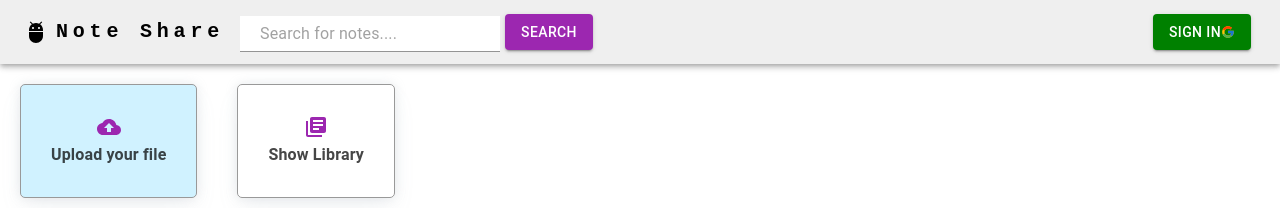
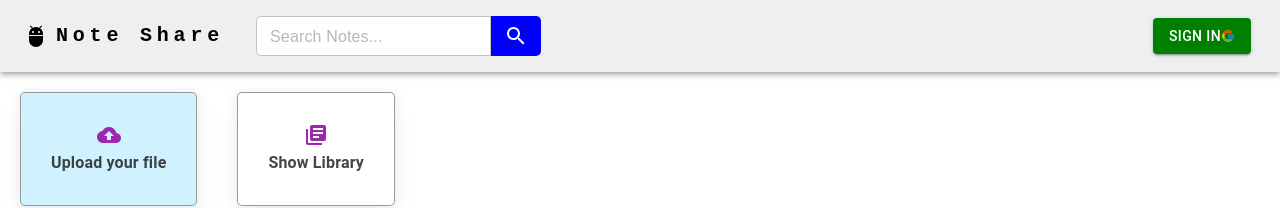
Before and after one commit to coder135792468/note-share-v2, a Next.js app: page /dashboard in a window 1280 px wide. Shown: the top 208 px of the page. Built offline with nearby package versions, Linux system fonts and the light colour scheme; no server answers.

Commit message:
search bar design changes

```diff
--- a/app/Header.tsx
+++ b/app/Header.tsx
@@ -1,38 +1,26 @@
 "use client";
-import React, { useState } from "react";
+import React from "react";
 import LoginButton from "./LoginButton";
 import {
   AppBar,
   Toolbar,
   Typography,
-  Button,
-  Input,
   Box,
   Container,
   IconButton,
   Menu,
-  MenuItem,
-  Tooltip,
-  Avatar,
 } from "@mui/material";
-import Link from "next/link";
-import MenuIcon from "@mui/icons-material/Menu";
+import LinearScaleIcon from "@mui/icons-material/LinearScale";
 import AdbIcon from "@mui/icons-material/Adb";
+import { NoteSearchBar } from "./components/NoteSearchBar";
 
 const Header = ({ showSearch = true }: any) => {
-  const [text, setText] = useState(null);
   const [anchorElNav, setAnchorElNav] = React.useState<null | HTMLElement>(
-    null
-  );
-  const [anchorElUser, setAnchorElUser] = React.useState<null | HTMLElement>(
     null
   );
 
   const handleOpenNavMenu = (event: React.MouseEvent<HTMLElement>) => {
     setAnchorElNav(event.currentTarget);
-  };
-  const handleOpenUserMenu = (event: React.MouseEvent<HTMLElement>) => {
-    setAnchorElUser(event.currentTarget);
   };
 
   const handleCloseNavMenu = () => {
@@ -75,56 +63,20 @@ const Header = ({ showSearch = true }: any) => {
                 onClick={handleOpenNavMenu}
                 color="inherit"
               >
-                <MenuIcon />
+                <LinearScaleIcon />
               </IconButton>
             )}
             <Menu
               id="menu-appbar"
               anchorEl={anchorElNav}
-              anchorOrigin={{
-                vertical: "bottom",
-                horizontal: "left",
-              }}
               keepMounted
-              transformOrigin={{
-                vertical: "top",
-                horizontal: "left",
-              }}
               open={Boolean(anchorElNav)}
               onClose={handleCloseNavMenu}
               sx={{
                 display: { xs: "block", md: "none" },
               }}
             >
-              <Box sx={{ padding: "10px" }}>
-                <Input
-                  placeholder="Search for notes...."
-                  type="search"
-                  value={text}
-                  onChange={(e: any) => setText(e.target.value)}
-                  sx={{
-                    background: "#fff",
-                    padding: "2px 20px",
-                    marginRight: "5px",
-                    position: "relative",
-                    top: "2px",
-                    width: {
-                      xs: "60%",
-                      sm: "auto",
-                    },
-                  }}
-                />
-                <Link
-                  href={{
-                    pathname: "/search",
-                    query: text ? { search: text } : null,
-                  }}
-                >
-                  <Button variant="contained" color="secondary">
-                    Search
-                  </Button>
-                </Link>
-              </Box>
+              <NoteSearchBar />
             </Menu>
           </Box>
           <AdbIcon sx={{ display: { xs: "flex", md: "none" }, mr: 1 }} />
@@ -147,37 +99,7 @@ const Header = ({ showSearch = true }: any) => {
             Note Share
           </Typography>
           <Box sx={{ flexGrow: 1, display: { xs: "none", md: "flex" } }}>
-            {showSearch && (
-              <Input
-                placeholder="Search for notes...."
-                type="search"
-                value={text}
-                onChange={(e: any) => setText(e.target.value)}
-                sx={{
-                  background: "#fff",
-                  padding: "2px 20px",
-                  marginRight: "5px",
-                  position: "relative",
-                  top: "2px",
-                  width: {
-                    xs: "60%",
-                    sm: "auto",
-                  },
-                }}
-              />
-            )}
-            {showSearch && (
-              <Link
-                href={{
-                  pathname: "/search",
-                  query: text ? { search: text } : null,
-                }}
-              >
-                <Button variant="contained" color="secondary">
-                  Search
-                </Button>
-              </Link>
-            )}
+            {showSearch && <NoteSearchBar />}
           </Box>
           <LoginButton />
         </Toolbar>
--- a/app/LoginButton.tsx
+++ b/app/LoginButton.tsx
@@ -4,7 +4,6 @@ import {
   Box,
   Button,
   Divider,
-  IconButton,
   Menu,
   MenuItem,
   Tooltip,
@@ -13,6 +12,7 @@ import { signIn, signOut, useSession } from "next-auth/react";
 import Link from "next/link";
 import React, { useState } from "react";
 import { FcGoogle } from "react-icons/fc";
+import MoreVertIcon from "@mui/icons-material/MoreVert";
 
 const LoginButton = () => {
   const { data: session } = useSession();
@@ -31,7 +31,7 @@ const LoginButton = () => {
       {session?.user ? (
         <>
           <Tooltip title="Account settings">
-            <IconButton
+            <Button
               onClick={handleClick}
               size="small"
               sx={{ ml: 2 }}
@@ -43,7 +43,8 @@ const LoginButton = () => {
               <Avatar src={session.user.image} sx={{ width: 32, height: 32 }}>
                 M
               </Avatar>
-            </IconButton>
+              <MoreVertIcon />
+            </Button>
           </Tooltip>
 
           <Menu
--- a/app/components/NoteSearchBar.tsx
+++ b/app/components/NoteSearchBar.tsx
@@ -1,35 +1,32 @@
 "use client";
-import {
-  Box,
-  Button,
-  InputAdornment,
-  OutlinedInput,
-  SvgIcon,
-} from "@mui/material";
+import { Box, OutlinedInput } from "@mui/material";
 import SearchIcon from "@mui/icons-material/Search";
-import ArrowForwardIosIcon from "@mui/icons-material/ArrowForwardIos";
 import { useState } from "react";
 import Link from "next/link";
+import { useRouter } from "next/navigation";
 
 export const NoteSearchBar = () => {
   const [text, setText] = useState(null);
+  const router = useRouter();
   return (
+    <form
+      onSubmit={(e) => {
+        e.preventDefault();
+        router.push(`/search${text ? "?search=" + text : ""}`, {
+          scroll: true,
+        });
+      }}
+      style={{ width: "100%" }}
+    >
       <Box
         sx={{
-        margin: {
-          xs: "0 7%",
-          sm: "0 1%",
-        },
           p: 2,
           width: {
-          xs: "80%",
+            xs: "100vw",
             md: "40%",
           },
           display: "flex",
-        justifyContent: {
-          xs: "center",
-          sm: "flex-start",
-        },
+          justifyContent: "flex-start",
           alignItems: "center",
         }}
       >
@@ -38,25 +35,41 @@ export const NoteSearchBar = () => {
           placeholder="Search Notes..."
           value={text}
           onChange={(e: any) => setText(e.target.value)}
-        startAdornment={
-          <InputAdornment position="start">
-            <SvgIcon color="action" fontSize="small">
-              <SearchIcon />
-            </SvgIcon>
-          </InputAdornment>
-        }
-        sx={{ maxWidth: 500, height: "40px" }}
+          sx={{
+            maxWidth: 500,
+            height: "40px",
+            background: "white",
+            color: "#555",
+            fontFamily: "sans-serif",
+            borderRadius: "5px 0 0 5px",
+          }}
         />
         <Link
           href={{
             pathname: "/search",
-          query: text ? { search: text } : null,
+            query: text ? { search: text } : {},
           }}
         >
-        <Button color="primary" variant="contained" sx={{ marginLeft: "3px" }}>
-          <ArrowForwardIosIcon />
-        </Button>
+          <Box
+            sx={{
+              height: "40px",
+              background: "blue",
+              width: "50px",
+              borderRadius: "0 5px 5px 0",
+              display: "flex",
+              justifyContent: "center",
+              alignItems: "center",
+              transition: "0.2s ease-in-out",
+              color: "#fff",
+              "&:hover": {
+                opacity: 0.7,
+              },
+            }}
+          >
+            <SearchIcon />
+          </Box>
         </Link>
       </Box>
+    </form>
   );
 };
--- a/app/search/page.tsx
+++ b/app/search/page.tsx
@@ -25,6 +25,7 @@ export default async function Search({ searchParams: { search } }: any) {
             textAlign: "center",
             fontFamily: "sans-serif",
             fontWeight: "700",
+            margin: "10px 0 70px 0",
           }}
         >
           Search Result for "{search}"
--- a/app/shared/NoteCard.tsx
+++ b/app/shared/NoteCard.tsx
@@ -1,16 +1,14 @@
 "use client";
-import React, { useEffect, useState } from "react";
 import Box from "@mui/material/Box";
 import Card from "@mui/material/Card";
 import CardContent from "@mui/material/CardContent";
 import Typography from "@mui/material/Typography";
-import Button from "@mui/material/Button";
-import Link from "next/link";
 import axios from "axios";
 import DeleteSharpIcon from "@mui/icons-material/DeleteSharp";
 import { useSession } from "next-auth/react";
 import { PAGE_SIZE } from "../../assets/contants/contant";
 import { IconButton, Tooltip } from "@mui/material";
+import { useRouter } from "next/navigation";
 
 const getAllNotes = async (ownerId: string = "") => {
   const res = await axios.get(
@@ -20,6 +18,8 @@ const getAllNotes = async (ownerId: string = "") => {
 };
 export const NoteCard = (props: any) => {
   const { note, isLibrary = false } = props;
+  const router = useRouter();
+
   const { data: session }: any = useSession();
 
   if (session === undefined) return null;
@@ -51,7 +51,23 @@ export const NoteCard = (props: any) => {
         sx={{
           display: "flex",
           width: "90%",
-          boxShadow: "rgba(0, 0, 0, 0.1) 0px 4px 12px",
+          flexWrap: "wrap",
+          maxWidth: {
+            xs: "100%",
+            sm: "70%",
+            md: "40%",
+          },
+          margin: "30px",
+          borderRadius: "20px",
+          boxShadow: "rgba(0, 0, 0, 0.1) 0px 6px 16px",
+          transition: "0.5s",
+          "&:hover": {
+            boxShadow: "none",
+            background: "#efefef",
+          },
+        }}
+        onClick={() => {
+          router.push(`search/note/${note.id}`, { scroll: true });
         }}
       >
         <Box
@@ -89,11 +105,6 @@ export const NoteCard = (props: any) => {
               {note?.author.substring(0, 50)}
             </Typography>
           </CardContent>
-          <Box sx={{ display: "flex", alignItems: "center", pl: 1, pb: 1 }}>
-            <Link href={`search/note/${note.id}`} aria-label="previous">
-              <Button aria-label="previous">View Note</Button>
-            </Link>
-          </Box>
         </Box>
       </Card>
     )
--- a/app/shared/NoteContainer.tsx
+++ b/app/shared/NoteContainer.tsx
@@ -80,14 +80,9 @@ export default function NoteContainer(props: any) {
           />
         </Box>
       )}
-      <Grid
-        className="search-header-notes-card"
-        container
-        spacing={{ xs: 2, md: 2 }}
-        columns={{ xs: 2, sm: 4, md: 8 }}
-      >
+
+      <Box sx={{ display: "flex", flexWrap: "wrap" }}>
         {notes?.notes?.map((note: any, index: number) => (
-          <Grid item xs={2} sm={2} md={4} key={index}>
           <NoteCard
             note={note}
             isLibrary={props.isLibrary}
@@ -95,9 +90,8 @@ export default function NoteContainer(props: any) {
             setNotes={setNotes}
             ownerId={props.ownerId}
           />
-          </Grid>
         ))}
-      </Grid>
+      </Box>
       {notes?.totalPages > 1 && (
         <div
           style={{
```
Lines whose indentation alone changed are shown as unchanged.
